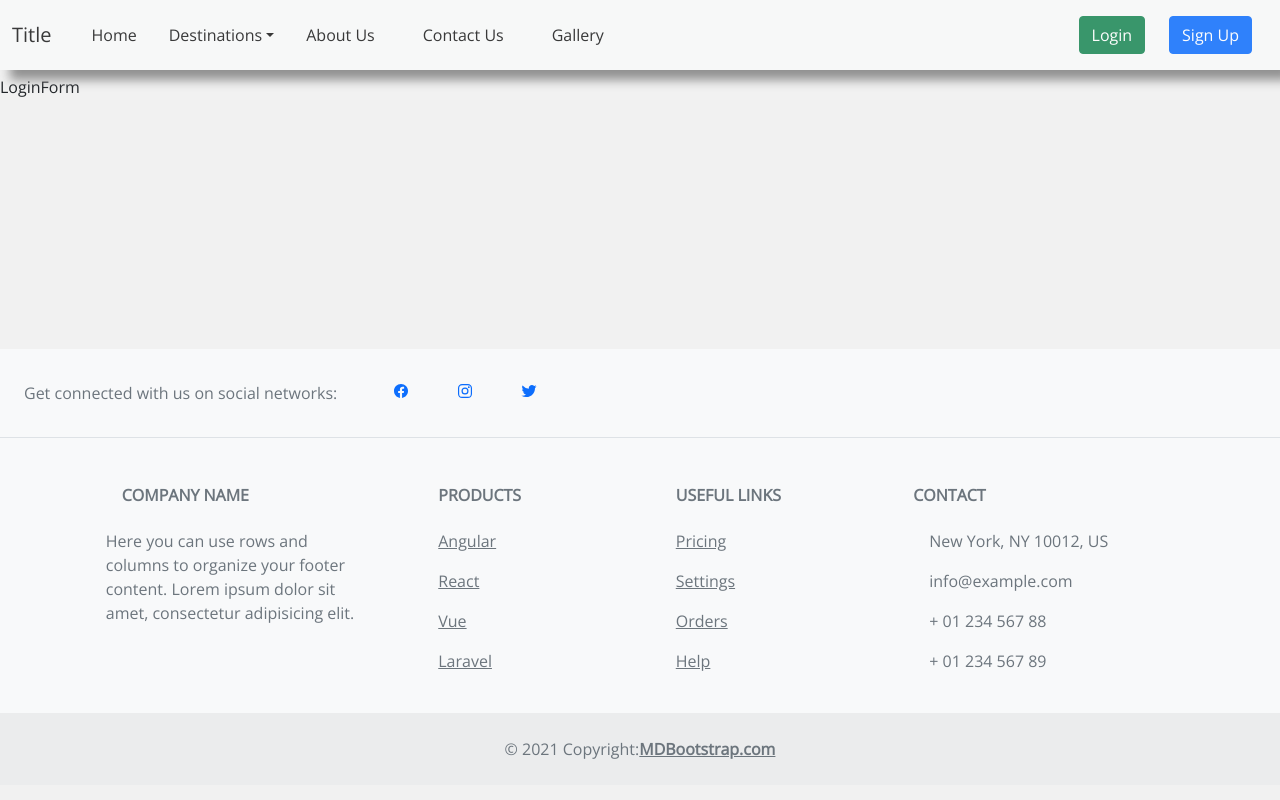
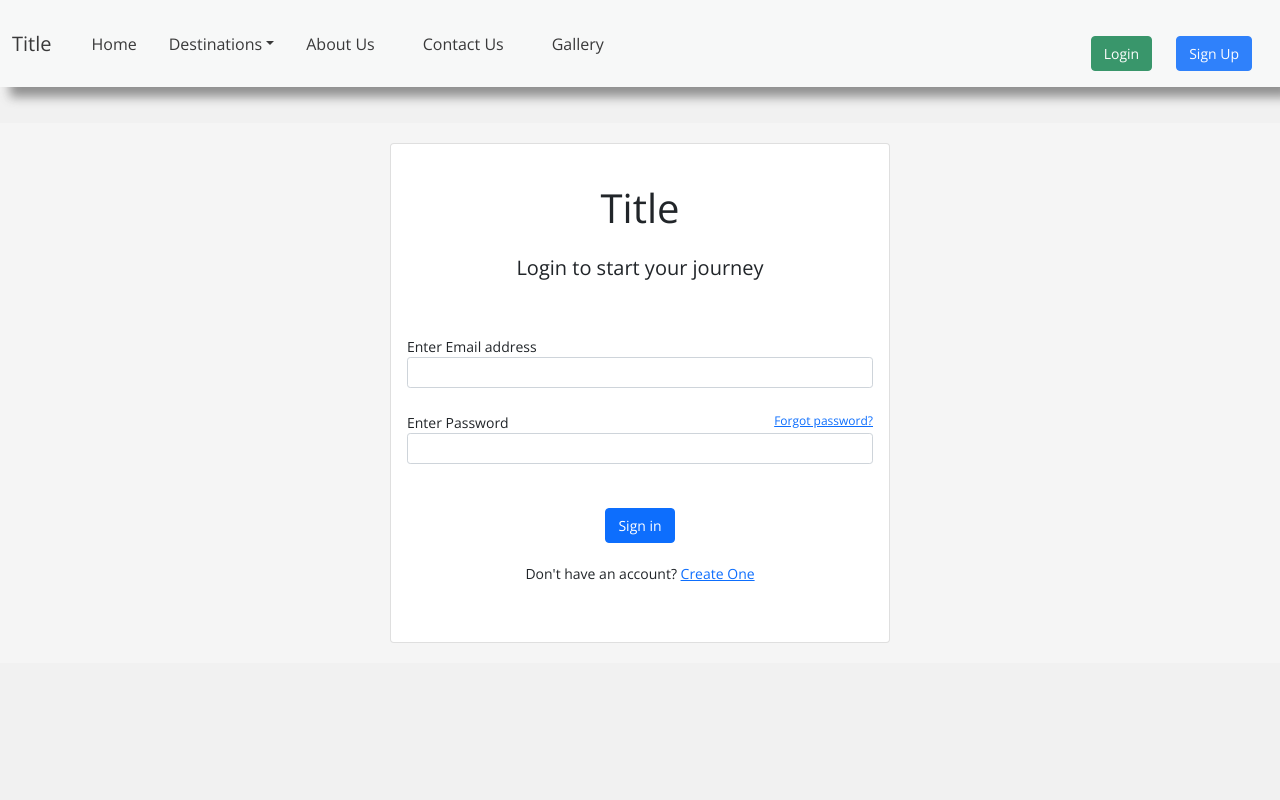
Before and after one commit to AnikateKoul/webdproject, a React (Create React App) app: page /login in a window 1280 px wide. Shown: the top 800 px of the page. Built offline with nearby package versions, Linux system fonts and the light colour scheme.

Commit message:
eighth commit 3/19/2022

```diff
--- /dev/null
+++ b/src/Components/Login.css
@@ -0,0 +1,39 @@
+.global-container {
+    height: 100%;
+    display: flex;
+    align-items: center;
+    justify-content: center;
+    background-color: #f5f5f5;
+}
+form {
+    padding-top: 10px;
+    font-size: 14px;
+    margin-top: 30px;
+}
+.card-title {
+font-weight: 300;
+ }
+.btn {
+    font-size: 14px;
+    margin-top: 20px;
+}
+.login-form {
+    width: 500px;
+    height: 500px;
+    margin: 20px;
+}
+.sign-up {
+    padding: 20px 0 0;
+    margin: auto;
+    text-align: center;
+}
+.alert {
+    margin-bottom: -30px;
+    font-size: 13px;
+    margin-top: 20px;
+}
+
+.buttonsign{
+   display: flex;
+   justify-content: center;
+}
--- a/src/Components/LoginForm.js
+++ b/src/Components/LoginForm.js
@@ -1,10 +1,39 @@
-import React from 'react'
+import React from "react";
+import './Login.css';
 
 export default function LoginForm() {
   return (
-      <>
-      <div style={{height: "75px"}}></div>
-    <div>LoginForm</div>
+    <>
+        <div style={{ height: "75px" }}></div>
+      <div className="pt-5">
+  <div className="global-container">
+    <div className="card login-form">
+    <div className="card-body">
+    <strong><h1 className="card-title text-center my-4 ">Title</h1></strong>
+        <h5 className="card-title text-center">Login to start your journey</h5>
+        <div className="card-text">
+            <form>
+                <div className="form-group my-3">
+                    <label htmlFor="exampleInputEmail1"> Enter Email address </label>
+                    <input type="email" className="form-control form-control-sm" id="exampleInputEmail1" aria-describedby="emailHelp"/>
+                </div>
+                <div className="form-group my-4" >
+                    <label htmlFor="exampleInputPassword1">Enter Password </label>
+                    <a href="/" style={{float:"right",fontSize:"12px"}}> Forgot password? </a>
+                    <input type="password" className="form-control form-control-sm" id="exampleInputPassword1"/>
+                </div>
+                <div className="buttonsign">
+                <button type="submit" id="signIn" className="btn btn-primary btn-block text-center"> Sign in </button>
+                </div>
+                <div className="sign-up">
+                    Don't have an account? <a href="#"> Create One </a>
+                </div>
+            </form>
+        </div>
+    </div>
+</div>
+</div>
+</div>
     </>
-  )
+  );
 }
```
